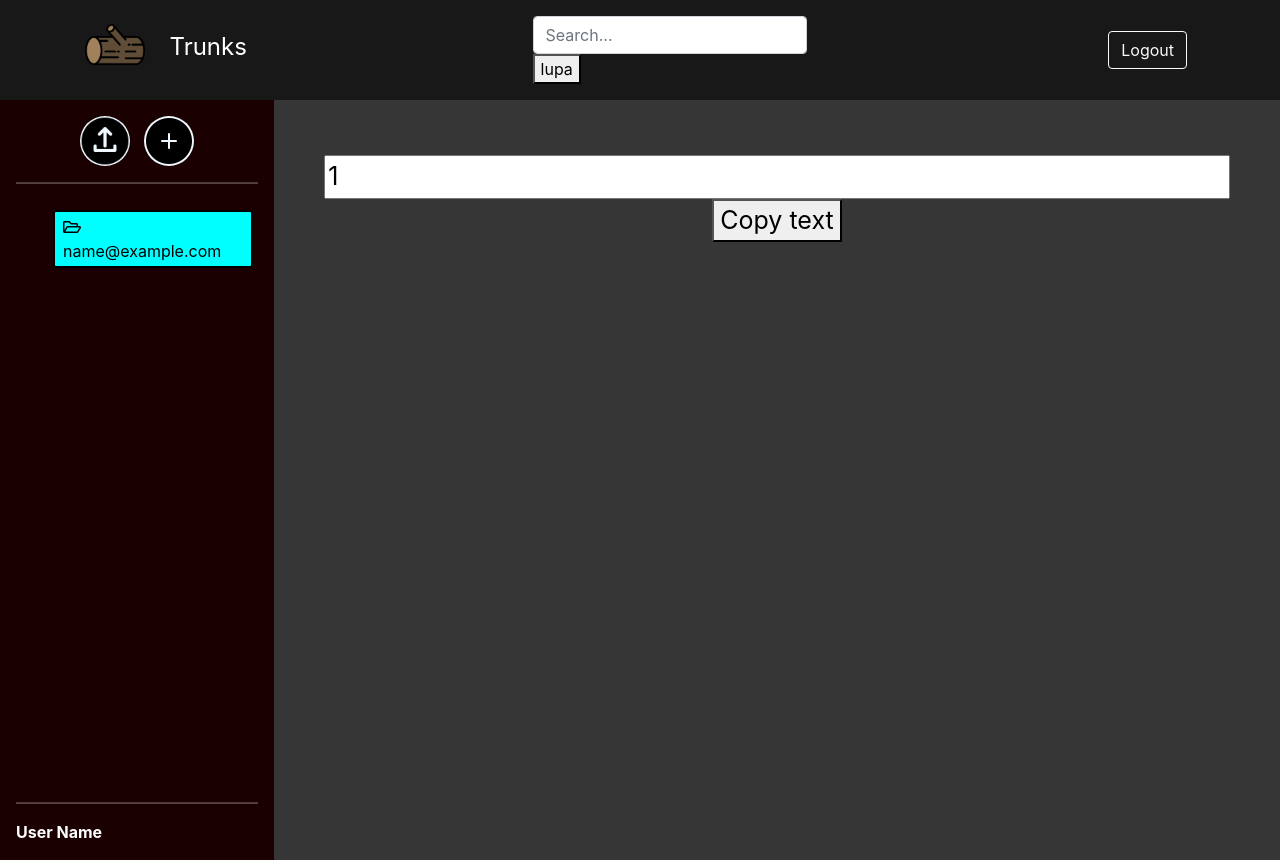
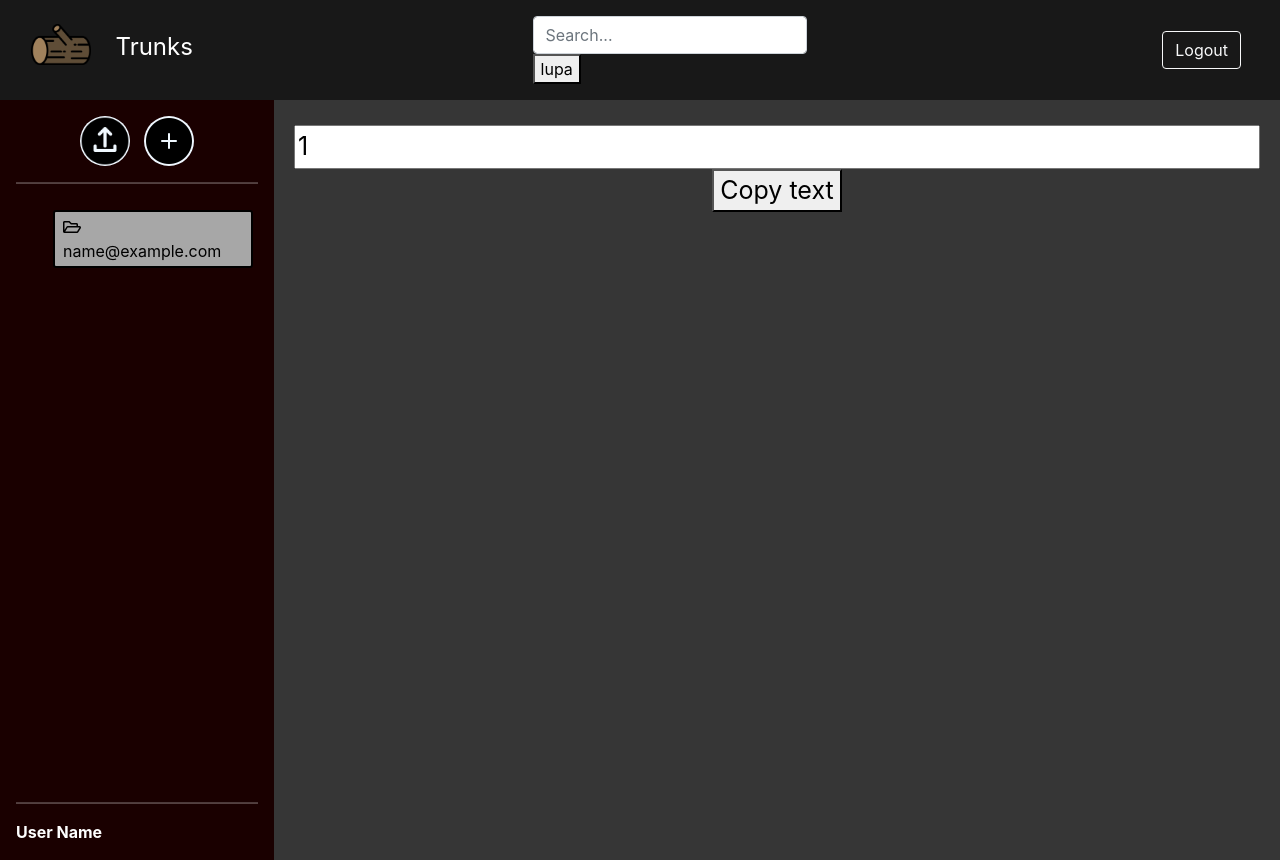
Before and after one commit to rengi46/Trunk, a PHP site: page /index2.php?carpeta=1 in a window 1280 px wide. Run offline with PHP 8.4, Linux system fonts and the light colour scheme; the visitor is signed in with stand-in values (Sample User, id 1); data that the repository does not hold is empty; some libraries are stand-ins or nearby versions.

Commit message:
css modificado

```diff
--- a/src/assets/css/arbol.css
+++ b/src/assets/css/arbol.css
@@ -38,7 +38,7 @@
     -webkit-border-radius: 5px;
     height: auto;
     width: 200px;
-    background-color: aqua;
+    background-color: rgb(167, 167, 167);
     border: 2px solid #000;
     border-radius: 3px;
     display: inline-block;
@@ -57,7 +57,7 @@
 }
 
 .tree li span:hover {
-    background: hotpink;
+    background: rgb(29, 0, 0);
     border: 2px solid #94a0b4;
 }
 
--- a/src/assets/css/style.css
+++ b/src/assets/css/style.css
@@ -167,7 +167,7 @@
 
 
 .container-title {
-    padding: 5%;
+    padding: 2%;
     font-size: 25px;
     text-align: center;
     margin-top: 5px;
@@ -178,11 +178,11 @@
     margin-top: 20px;
 }
 
-.row {
+.row1 {
     display: flex;
     flex-wrap: wrap;
     justify-content: flex-start;
-    margin: 10px;
+    margin: 1em;
 }
 
 .container-images-img {
--- a/src/assets/index2.php
+++ b/src/assets/index2.php
@@ -29,8 +29,8 @@ $direcion=$_GET["carpeta"];
 
 <body>
   <header class="p-3 negroHeader text-white ">
-    <div class="container">
-      <div class="d-flex flex-wrap align-items-center justify-content-space-between   headTrunk">
+    <div class="container" style="min-width: 100%;"">
+      <div class="d-flex flex-wrap align-items-center justify-content-space-around   headTrunk" style="width: 100%;">
         <div>
 
           <img class="iconTrunk" src="./img/icono trrunk.png" alt="">
@@ -43,7 +43,7 @@ $direcion=$_GET["carpeta"];
         </form>
 
         <div class="text-end">
-          <a href="./php/login/login.php">
+          <a href="./php/login/close_session.php">
             <button type="button" class="btn btn-outline-light me-2">Logout</button>
           </a>
           </a>
@@ -84,7 +84,7 @@ $direcion=$_GET["carpeta"];
     </div>
     <div class="contenedor negroContenido">
     <div class="container-title">
-        <input class='' style='width:100%' value='<?=$direcion?>'></input><button onclick="myFunction()">Copy text</button>
+        <input class='' id="urlA" style='width:100%' value='<?=$direcion?>'></input><button onclick="myFunction()">Copy text</button>
       </div>
       <div class="row row1">
 
--- a/src/assets/js/script.js
+++ b/src/assets/js/script.js
@@ -2,13 +2,15 @@
 var btn = document.getElementById("mybtn");
 var SubirFichero = document.getElementById("SubirFichero");
 var modal = document.getElementById("myModal");
+var urlA = document.getElementById("urlA");
+console.log(urlA);
+var a=urlA.split("/");
 //modal modificar
 var move = document.getElementsByClassName("move");
 var rename = document.getElementsByClassName("rename");
 var modal2 = document.getElementById("myModal2");
 var modal3 = document.getElementById("myModal3");
 
-console.log(modal2);
 btn.onclick = function () {
   modal.style.display = "block";
 }
```
Also changed, not shown: 1 other file.
